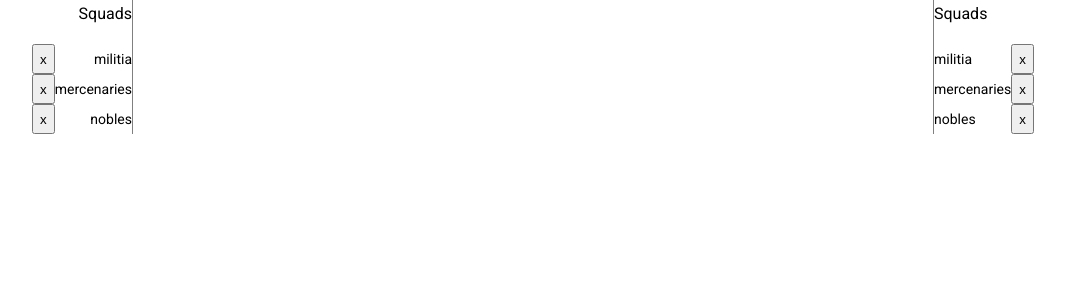
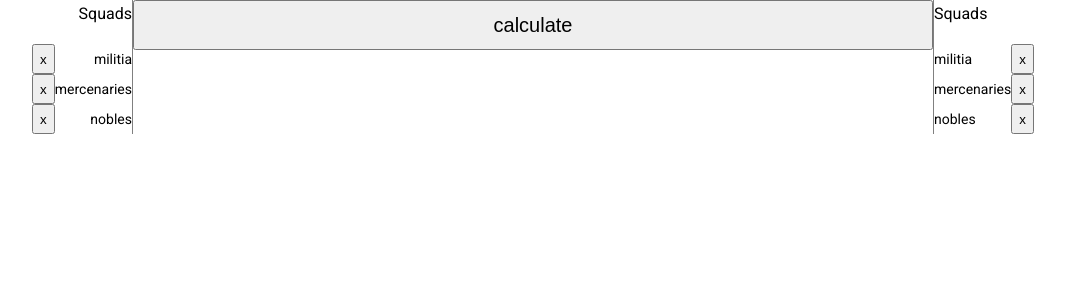
Before and after one commit to danulonebezpechnuy/cards-troops, an Angular app: page / in a window 1280 px wide. Shown: the top 300 px of the page, without its empty margins (107-1172 px from the left). Built offline with nearby package versions, Linux system fonts and the light colour scheme.

Commit message:
add calculate button

```diff
--- a/src/app/app.component.css
+++ b/src/app/app.component.css
@@ -40,3 +40,10 @@
 .right-squad-stats {
     border-left: 1px solid gray;
 }
+
+.calculate-button {
+    height: 50px;
+    width: 100%;
+    font-size: 20px;
+    font-weight: 500;
+}
--- a/src/app/app.component.html
+++ b/src/app/app.component.html
@@ -5,6 +5,7 @@
             <app-squad-stats [squad]="leftSelectedSquad" class="left-squad-stats"></app-squad-stats>
             <app-squad-stats [squad]="rightSelectedSquad" class="rigt-squad-stats"></app-squad-stats>
         </div>
+        <button class="calculate-button">calculate</button>
         <app-fight-results></app-fight-results>
     </div>
     <app-squad-selector class="right-squad-selector" (selectedSquad)="onRightSelected($event)"></app-squad-selector>
```
